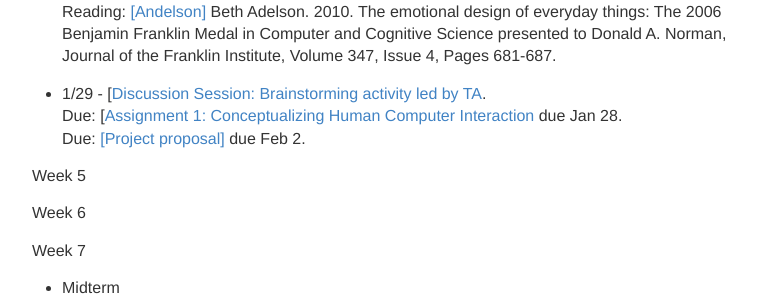
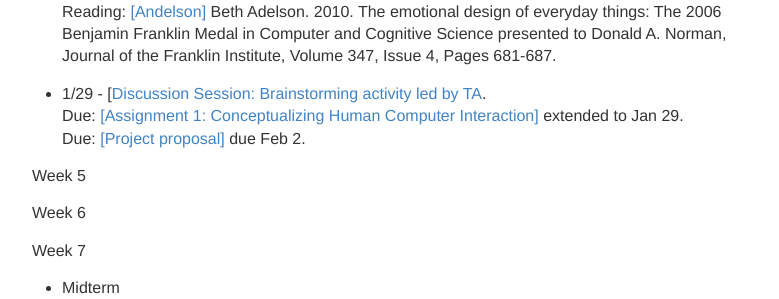
Before and after one commit to hciwang/hciwang.github.io, a Jekyll site: the page built from _posts/2021-1-1-lectures.md, in a window 1280 px wide and 900 px high, scrolled down 1351 px. Shown: the part 153-452 px from the top of the window, without its empty margins (248-1027 px from the left). Built offline with Jekyll 4.4.1, drawn with Linux system fonts in a browser that asks for light colours.

Commit message:
Update 2021-1-1-lectures.md

```diff
--- a/_posts/2021-1-1-lectures.md
+++ b/_posts/2021-1-1-lectures.md
@@ -54,7 +54,7 @@
 Reading: [[Andelson]](https://canvas.ucdavis.edu/courses/539971/files/folder/Readings%20(incomplete.%20check%20main%20website%20for%20complete%20readings)?preview=11537271) Beth Adelson. 2010. The emotional design of everyday things: The 2006 Benjamin Franklin Medal in Computer and Cognitive Science presented to Donald A. Norman, Journal of the Franklin Institute, Volume 347, Issue 4, Pages 681-687.
 
 - 1/29 - [[Discussion Session: Brainstorming activity led by TA]().
-Due: [[Assignment 1: Conceptualizing Human Computer Interaction](https://canvas.ucdavis.edu/courses/539971/assignments/627432) due Jan 28.
+Due: [[Assignment 1: Conceptualizing Human Computer Interaction]](https://canvas.ucdavis.edu/courses/539971/assignments/627432) extended to Jan 29.
 Due: [[Project proposal]](https://canvas.ucdavis.edu/courses/539971/assignments/628915) due Feb 2.
 
 
```
